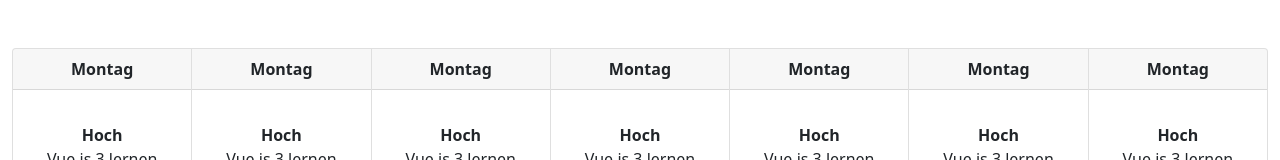
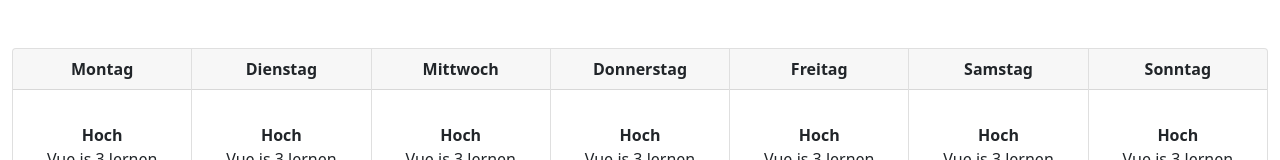
Before and after one commit to iagnes/terminkalender_vue, a Vue app: page / in a window 1280 px wide. Shown: the top 160 px of the page. Built offline with nearby package versions, Linux system fonts and the light colour scheme.

Commit message:
correct days in CalendarWeek.vue

```diff
--- a/src/components/CalendarDay.vue
+++ b/src/components/CalendarDay.vue
@@ -1,7 +1,7 @@
 <template>
   <div class="card">
     <div class="card-header text-center" role="button">
-      <strong>Montag</strong>
+      <strong>{{day.fullName}}</strong>
     </div>
     <div class="card-body">
       <CalendarEvent />
@@ -16,6 +16,7 @@ export default {
   components: {
     CalendarEvent,
   },
+  props: ["day"],
 };
 </script>
 
--- a/src/components/CalendarWeek.vue
+++ b/src/components/CalendarWeek.vue
@@ -2,7 +2,7 @@
   <div id="calender-week">
     <div class="card-group">
       <!-- Anfang: Template für die Calendar-Day-Component -->
-      <CalendarDay v-for="i in 7" :key="i" />
+      <CalendarDay v-for="day in calendarWeekData" :key="day.id" :day="day"/>
       <!-- Ende: Template für die Calendar-Day-Component -->
     </div>
   </div>
@@ -10,11 +10,17 @@
 
 <script>
 import CalendarDay from "./CalendarDay";
+import Store from "../store";
 export default {
   name: "CalendarWeek",
   components: {
     CalendarDay,
   },
+  data () {
+    return{
+      calendarWeekData: Store.state.calendarWeekData,
+    };
+  }
 };
 </script>
 
--- /dev/null
+++ b/src/store.js
@@ -0,0 +1,16 @@
+import {calendarWeekData} from "./seed";
+import { reactive, readonly } from "vue";
+
+const state = reactive({
+    calendarWeekData,
+});
+
+const getters = {};
+
+const mutations = {};
+
+export default {
+    state: readonly(state),
+    getters,
+    mutations,
+};
```
